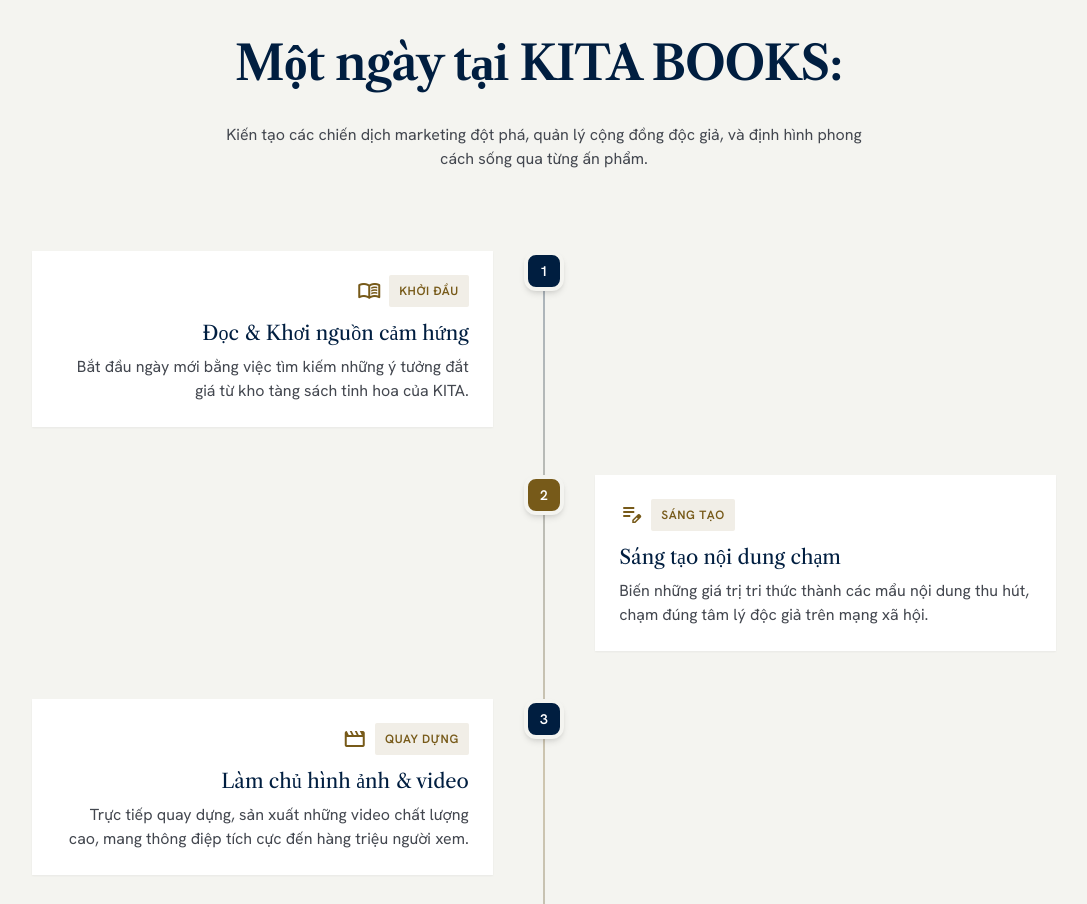
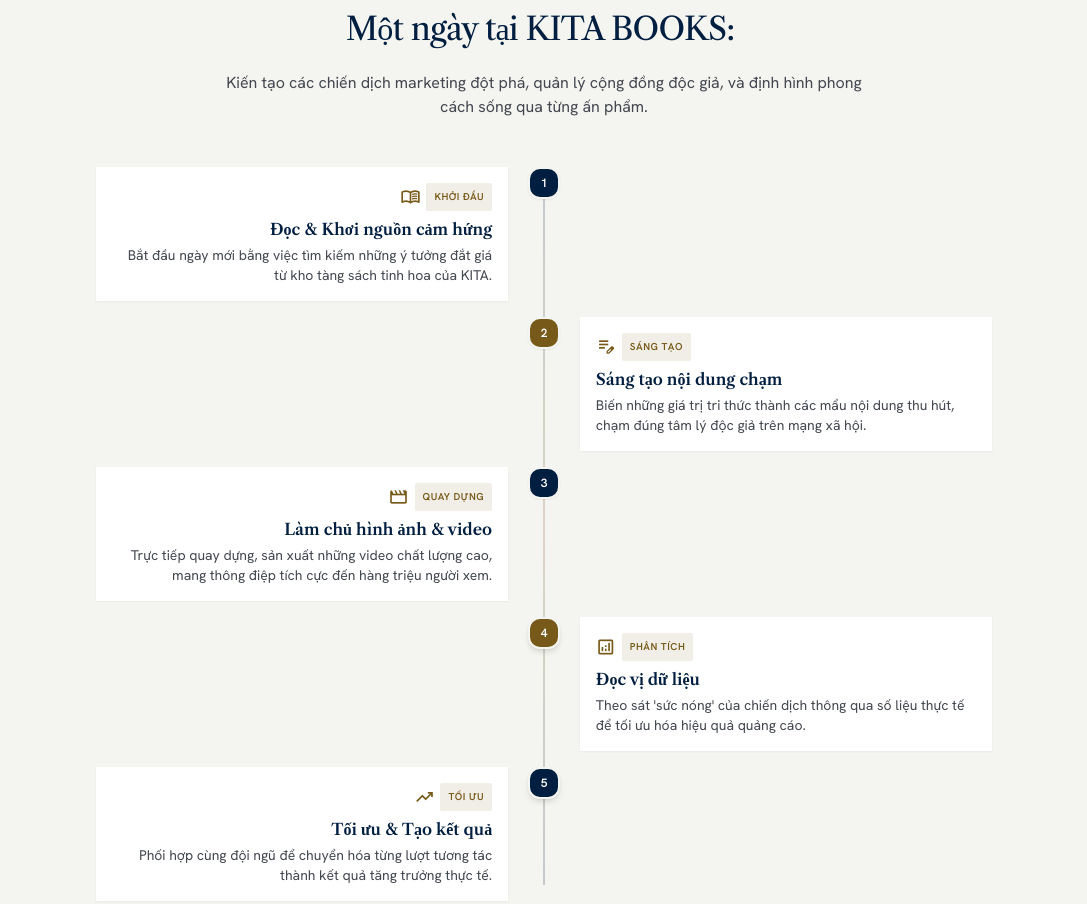
Before and after one commit to VicTran/kita-books-recruitment, a plain HTML site: page index.html in a window 1280 px wide. Shown: the part 3665-4569 px from the top of the page, without its empty margins (96-1183 px from the left). Drawn offline with nearby package versions, Linux system fonts and the light colour scheme.

Commit message:
design: Make timeline infographic highly compact to fit screens beautifully

```diff
--- a/index.html
+++ b/index.html
@@ -376,70 +376,70 @@
       </div>
     </section>
     <!-- 4. Bạn sẽ làm gì (Một ngày tại KITA BOOKS) -->
-    <section class="px-margin-mobile md:px-gutter bg-surface-container-low editorial-border-y py-8 md:py-[80px]"
+    <section class="px-margin-mobile md:px-gutter bg-surface-container-low editorial-border-y py-8 md:py-12"
       id="cong-viec">
       <div class="max-w-7xl mx-auto text-center">
         <h2
-          class="font-headline-lg text-[24px] md:text-headline-lg text-primary mb-4 md:mb-8 balance tracking-tight leading-relaxed">
+          class="font-headline-lg text-[22px] md:text-[32px] text-primary mb-3 md:mb-4 balance tracking-tight leading-relaxed">
           Một ngày tại KITA BOOKS:&nbsp;
         </h2>
-        <p class="font-body-md md:font-body-lg text-on-surface-variant max-w-2xl mx-auto mb-10 md:mb-20">
+        <p class="font-body-md md:font-body-lg text-on-surface-variant max-w-2xl mx-auto mb-6 md:mb-10 text-sm md:text-base">
           Kiến tạo các chiến dịch marketing đột phá, quản lý cộng đồng độc giả, và định hình phong cách sống qua từng
           ấn phẩm.
         </p>
-        <div class="relative mt-12 md:mt-20 max-w-5xl mx-auto text-left">
+        <div class="relative mt-8 md:mt-12 max-w-4xl mx-auto text-left">
           <!-- Timeline Track (Desktop: Center, Mobile: Left) -->
-          <div class="absolute left-4 md:left-1/2 top-4 bottom-4 w-0.5 bg-gradient-to-b from-primary/30 via-secondary/30 to-primary/30 -translate-x-1/2"></div>
+          <div class="absolute left-4 md:left-1/2 top-4 bottom-4 w-0.5 bg-gradient-to-b from-primary/20 via-secondary/20 to-primary/20 -translate-x-1/2"></div>
 
-          <div class="space-y-12 relative">
+          <div class="space-y-6 md:space-y-4 relative">
             <!-- Step 1 -->
             <div class="flex flex-col md:flex-row items-start md:justify-between w-full relative">
               <!-- Marker (Center on Desktop, Left on Mobile) -->
               <div class="absolute left-4 md:left-1/2 -translate-x-1/2 flex items-center justify-center z-10">
-                <div class="w-10 h-10 rounded-full bg-primary text-on-primary flex items-center justify-center font-bold shadow-md border-4 border-[#f4f4f0] text-sm hover:scale-110 transition-transform duration-300">
+                <div class="w-8 h-8 rounded-full bg-primary text-on-primary flex items-center justify-center font-bold shadow-sm border-2 border-[#f4f4f0] text-xs hover:scale-115 transition-transform duration-300">
                   1
                 </div>
               </div>
 
               <!-- Card Content -->
-              <div class="w-full md:w-[45%] pl-12 md:pl-0 md:text-right flex flex-col items-start md:items-end">
-                <div class="bg-surface-container-lowest editorial-border p-6 shadow-sm hover:shadow-md transition-all duration-300 w-full hover:-translate-y-1">
-                  <div class="flex items-center gap-2 md:justify-end mb-3">
-                    <span class="material-symbols-outlined text-secondary text-2xl">menu_book</span>
-                    <span class="bg-secondary/10 text-secondary text-[12px] font-bold px-2.5 py-1 rounded uppercase tracking-wider">Khởi đầu</span>
+              <div class="w-full md:w-[46%] pl-10 md:pl-0 md:text-right flex flex-col items-start md:items-end">
+                <div class="bg-surface-container-lowest editorial-border p-4 shadow-sm hover:shadow-md transition-all duration-300 w-full hover:-translate-y-0.5">
+                  <div class="flex items-center gap-1.5 md:justify-end mb-1.5">
+                    <span class="material-symbols-outlined text-secondary text-xl">menu_book</span>
+                    <span class="bg-secondary/10 text-secondary text-[10px] font-bold px-2 py-0.5 rounded uppercase tracking-wider">Khởi đầu</span>
                   </div>
-                  <h3 class="font-headline-sm text-lg md:text-xl text-primary mb-2">Đọc &amp; Khơi nguồn cảm hứng</h3>
-                  <p class="text-sm md:text-body-md text-on-surface-variant leading-relaxed">
+                  <h3 class="font-headline-sm text-sm md:text-base font-semibold text-primary mb-1">Đọc &amp; Khơi nguồn cảm hứng</h3>
+                  <p class="text-xs md:text-sm text-on-surface-variant leading-relaxed">
                     Bắt đầu ngày mới bằng việc tìm kiếm những ý tưởng đắt giá từ kho tàng sách tinh hoa của KITA.
                   </p>
                 </div>
               </div>
 
               <!-- Empty spacer for desktop layout symmetry -->
-              <div class="hidden md:block w-[45%]"></div>
+              <div class="hidden md:block w-[46%]"></div>
             </div>
 
             <!-- Step 2 -->
             <div class="flex flex-col md:flex-row items-start md:justify-between w-full relative">
               <!-- Marker -->
               <div class="absolute left-4 md:left-1/2 -translate-x-1/2 flex items-center justify-center z-10">
-                <div class="w-10 h-10 rounded-full bg-secondary text-on-secondary flex items-center justify-center font-bold shadow-md border-4 border-[#f4f4f0] text-sm hover:scale-110 transition-transform duration-300">
+                <div class="w-8 h-8 rounded-full bg-secondary text-on-secondary flex items-center justify-center font-bold shadow-sm border-2 border-[#f4f4f0] text-xs hover:scale-115 transition-transform duration-300">
                   2
                 </div>
               </div>
 
               <!-- Empty spacer for desktop layout symmetry -->
-              <div class="hidden md:block w-[45%]"></div>
+              <div class="hidden md:block w-[46%]"></div>
 
               <!-- Card Content -->
-              <div class="w-full md:w-[45%] pl-12 md:pl-0 text-left flex flex-col items-start">
-                <div class="bg-surface-container-lowest editorial-border p-6 shadow-sm hover:shadow-md transition-all duration-300 w-full hover:-translate-y-1">
-                  <div class="flex items-center gap-2 mb-3">
-                    <span class="material-symbols-outlined text-secondary text-2xl">edit_note</span>
-                    <span class="bg-secondary/10 text-secondary text-[12px] font-bold px-2.5 py-1 rounded uppercase tracking-wider">Sáng tạo</span>
+              <div class="w-full md:w-[46%] pl-10 md:pl-0 text-left flex flex-col items-start">
+                <div class="bg-surface-container-lowest editorial-border p-4 shadow-sm hover:shadow-md transition-all duration-300 w-full hover:-translate-y-0.5">
+                  <div class="flex items-center gap-1.5 mb-1.5">
+                    <span class="material-symbols-outlined text-secondary text-xl">edit_note</span>
+                    <span class="bg-secondary/10 text-secondary text-[10px] font-bold px-2 py-0.5 rounded uppercase tracking-wider">Sáng tạo</span>
                   </div>
-                  <h3 class="font-headline-sm text-lg md:text-xl text-primary mb-2">Sáng tạo nội dung chạm</h3>
-                  <p class="text-sm md:text-body-md text-on-surface-variant leading-relaxed">
+                  <h3 class="font-headline-sm text-sm md:text-base font-semibold text-primary mb-1">Sáng tạo nội dung chạm</h3>
+                  <p class="text-xs md:text-sm text-on-surface-variant leading-relaxed">
                     Biến những giá trị tri thức thành các mẩu nội dung thu hút, chạm đúng tâm lý độc giả trên mạng xã hội.
                   </p>
                 </div>
@@ -450,48 +450,48 @@
             <div class="flex flex-col md:flex-row items-start md:justify-between w-full relative">
               <!-- Marker -->
               <div class="absolute left-4 md:left-1/2 -translate-x-1/2 flex items-center justify-center z-10">
-                <div class="w-10 h-10 rounded-full bg-primary text-on-primary flex items-center justify-center font-bold shadow-md border-4 border-[#f4f4f0] text-sm hover:scale-110 transition-transform duration-300">
+                <div class="w-8 h-8 rounded-full bg-primary text-on-primary flex items-center justify-center font-bold shadow-sm border-2 border-[#f4f4f0] text-xs hover:scale-115 transition-transform duration-300">
                   3
                 </div>
               </div>
 
               <!-- Card Content -->
-              <div class="w-full md:w-[45%] pl-12 md:pl-0 md:text-right flex flex-col items-start md:items-end">
-                <div class="bg-surface-container-lowest editorial-border p-6 shadow-sm hover:shadow-md transition-all duration-300 w-full hover:-translate-y-1">
-                  <div class="flex items-center gap-2 md:justify-end mb-3">
-                    <span class="material-symbols-outlined text-secondary text-2xl">movie</span>
-                    <span class="bg-secondary/10 text-secondary text-[12px] font-bold px-2.5 py-1 rounded uppercase tracking-wider">Quay dựng</span>
+              <div class="w-full md:w-[46%] pl-10 md:pl-0 md:text-right flex flex-col items-start md:items-end">
+                <div class="bg-surface-container-lowest editorial-border p-4 shadow-sm hover:shadow-md transition-all duration-300 w-full hover:-translate-y-0.5">
+                  <div class="flex items-center gap-1.5 md:justify-end mb-1.5">
+                    <span class="material-symbols-outlined text-secondary text-xl">movie</span>
+                    <span class="bg-secondary/10 text-secondary text-[10px] font-bold px-2 py-0.5 rounded uppercase tracking-wider">Quay dựng</span>
                   </div>
-                  <h3 class="font-headline-sm text-lg md:text-xl text-primary mb-2">Làm chủ hình ảnh &amp; video</h3>
-                  <p class="text-sm md:text-body-md text-on-surface-variant leading-relaxed">
+                  <h3 class="font-headline-sm text-sm md:text-base font-semibold text-primary mb-1">Làm chủ hình ảnh &amp; video</h3>
+                  <p class="text-xs md:text-sm text-on-surface-variant leading-relaxed">
                     Trực tiếp quay dựng, sản xuất những video chất lượng cao, mang thông điệp tích cực đến hàng triệu người xem.
                   </p>
                 </div>
               </div>
 
-              <div class="hidden md:block w-[45%]"></div>
+              <div class="hidden md:block w-[46%]"></div>
             </div>
 
             <!-- Step 4 -->
             <div class="flex flex-col md:flex-row items-start md:justify-between w-full relative">
               <!-- Marker -->
               <div class="absolute left-4 md:left-1/2 -translate-x-1/2 flex items-center justify-center z-10">
-                <div class="w-10 h-10 rounded-full bg-secondary text-on-secondary flex items-center justify-center font-bold shadow-md border-4 border-[#f4f4f0] text-sm hover:scale-110 transition-transform duration-300">
+                <div class="w-8 h-8 rounded-full bg-secondary text-on-secondary flex items-center justify-center font-bold shadow-md border-2 border-[#f4f4f0] text-xs hover:scale-115 transition-transform duration-300">
                   4
                 </div>
               </div>
 
-              <div class="hidden md:block w-[45%]"></div>
+              <div class="hidden md:block w-[46%]"></div>
 
               <!-- Card Content -->
-              <div class="w-full md:w-[45%] pl-12 md:pl-0 text-left flex flex-col items-start">
-                <div class="bg-surface-container-lowest editorial-border p-6 shadow-sm hover:shadow-md transition-all duration-300 w-full hover:-translate-y-1">
-                  <div class="flex items-center gap-2 mb-3">
-                    <span class="material-symbols-outlined text-secondary text-2xl">analytics</span>
-                    <span class="bg-secondary/10 text-secondary text-[12px] font-bold px-2.5 py-1 rounded uppercase tracking-wider">Phân tích</span>
+              <div class="w-full md:w-[46%] pl-10 md:pl-0 text-left flex flex-col items-start">
+                <div class="bg-surface-container-lowest editorial-border p-4 shadow-sm hover:shadow-md transition-all duration-300 w-full hover:-translate-y-0.5">
+                  <div class="flex items-center gap-1.5 mb-1.5">
+                    <span class="material-symbols-outlined text-secondary text-xl">analytics</span>
+                    <span class="bg-secondary/10 text-secondary text-[10px] font-bold px-2 py-0.5 rounded uppercase tracking-wider">Phân tích</span>
                   </div>
-                  <h3 class="font-headline-sm text-lg md:text-xl text-primary mb-2">Đọc vị dữ liệu</h3>
-                  <p class="text-sm md:text-body-md text-on-surface-variant leading-relaxed">
+                  <h3 class="font-headline-sm text-sm md:text-base font-semibold text-primary mb-1">Đọc vị dữ liệu</h3>
+                  <p class="text-xs md:text-sm text-on-surface-variant leading-relaxed">
                     Theo sát 'sức nóng' của chiến dịch thông qua số liệu thực tế để tối ưu hóa hiệu quả quảng cáo.
                   </p>
                 </div>
@@ -502,26 +502,26 @@
             <div class="flex flex-col md:flex-row items-start md:justify-between w-full relative">
               <!-- Marker -->
               <div class="absolute left-4 md:left-1/2 -translate-x-1/2 flex items-center justify-center z-10">
-                <div class="w-10 h-10 rounded-full bg-primary text-on-primary flex items-center justify-center font-bold shadow-md border-4 border-[#f4f4f0] text-sm hover:scale-110 transition-transform duration-300">
+                <div class="w-8 h-8 rounded-full bg-primary text-on-primary flex items-center justify-center font-bold shadow-md border-2 border-[#f4f4f0] text-xs hover:scale-115 transition-transform duration-300">
                   5
                 </div>
               </div>
 
               <!-- Card Content -->
-              <div class="w-full md:w-[45%] pl-12 md:pl-0 md:text-right flex flex-col items-start md:items-end">
-                <div class="bg-surface-container-lowest editorial-border p-6 shadow-sm hover:shadow-md transition-all duration-300 w-full hover:-translate-y-1">
-                  <div class="flex items-center gap-2 md:justify-end mb-3">
-                    <span class="material-symbols-outlined text-secondary text-2xl">trending_up</span>
-                    <span class="bg-secondary/10 text-secondary text-[12px] font-bold px-2.5 py-1 rounded uppercase tracking-wider">Tối ưu</span>
+              <div class="w-full md:w-[46%] pl-10 md:pl-0 md:text-right flex flex-col items-start md:items-end">
+                <div class="bg-surface-container-lowest editorial-border p-4 shadow-sm hover:shadow-md transition-all duration-300 w-full hover:-translate-y-0.5">
+                  <div class="flex items-center gap-1.5 md:justify-end mb-1.5">
+                    <span class="material-symbols-outlined text-secondary text-xl">trending_up</span>
+                    <span class="bg-secondary/10 text-secondary text-[10px] font-bold px-2 py-0.5 rounded uppercase tracking-wider">Tối ưu</span>
                   </div>
-                  <h3 class="font-headline-sm text-lg md:text-xl text-primary mb-2">Tối ưu &amp; Tạo kết quả</h3>
-                  <p class="text-sm md:text-body-md text-on-surface-variant leading-relaxed">
+                  <h3 class="font-headline-sm text-sm md:text-base font-semibold text-primary mb-1">Tối ưu &amp; Tạo kết quả</h3>
+                  <p class="text-xs md:text-sm text-on-surface-variant leading-relaxed">
                     Phối hợp cùng đội ngũ để chuyển hóa từng lượt tương tác thành kết quả tăng trưởng thực tế.
                   </p>
                 </div>
               </div>
 
-              <div class="hidden md:block w-[45%]"></div>
+              <div class="hidden md:block w-[46%]"></div>
             </div>
           </div>
         </div>
```
